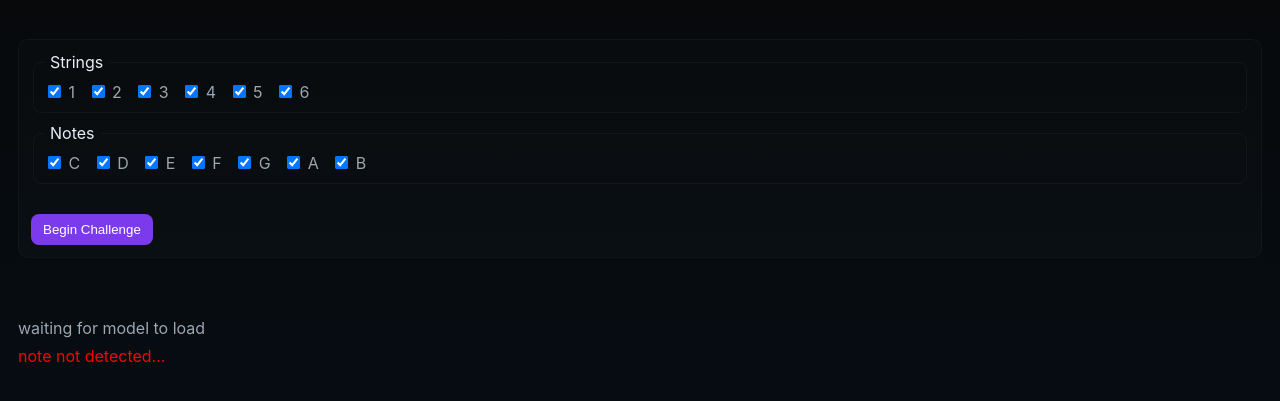
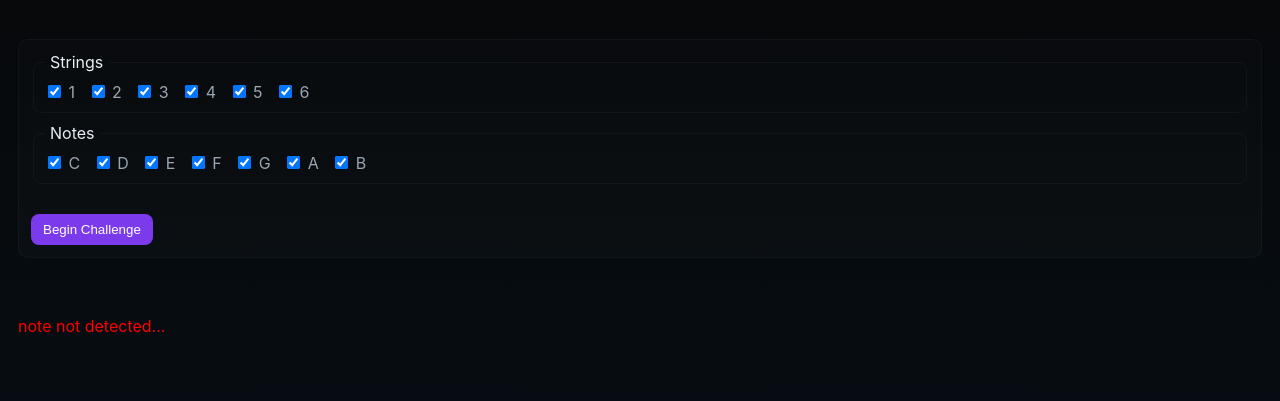
Before and after one commit to dnkelly97/fretboard_mastery, a Django app: page /fretboard_exercises/1/ in a window 1280 px wide. Shown: the top 401 px of the page. Run offline with Django 3.2, Linux system fonts and the light colour scheme.

Commit message:
cleaning up model code/text

```diff
--- a/guitar_exercises/fretboard_exercises/static/fretboard_exercises/detect_pitch.js
+++ b/guitar_exercises/fretboard_exercises/static/fretboard_exercises/detect_pitch.js
@@ -80,10 +80,6 @@ async function setup() {
   console.log('setup complete');
 }
 
-function modelLoaded() {
-  document.querySelector('#status').textContent='Model Loaded';
-}
-
 async function startPitchDetection(){
   let start = Date.now();
   console.log(`starting at ${new Date(start).toISOString()}`);
--- a/guitar_exercises/fretboard_exercises/templates/fretboard_exercises/index.html
+++ b/guitar_exercises/fretboard_exercises/templates/fretboard_exercises/index.html
@@ -54,7 +54,6 @@
     </form>
     <br>
     <br>
-    <p id="status">waiting for model to load</p>
     <p id="result" style="color:Red">note not detected...</p>
     <div id="note_info_display" style="display: none;">
         <h4 id="score"></h4>
```
